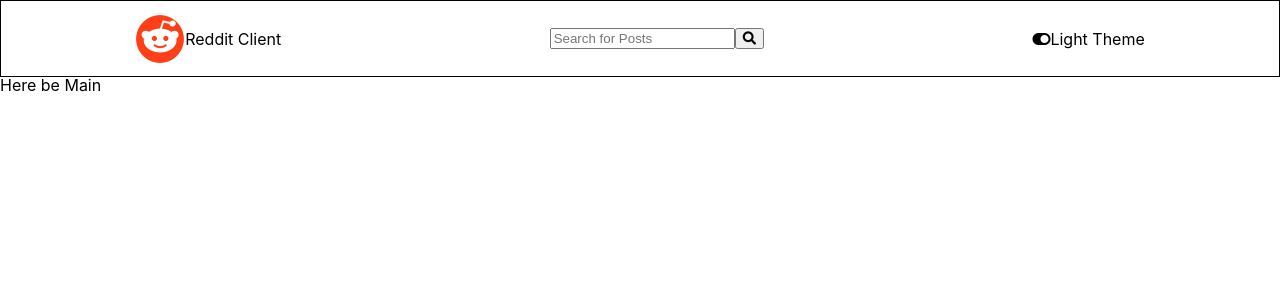
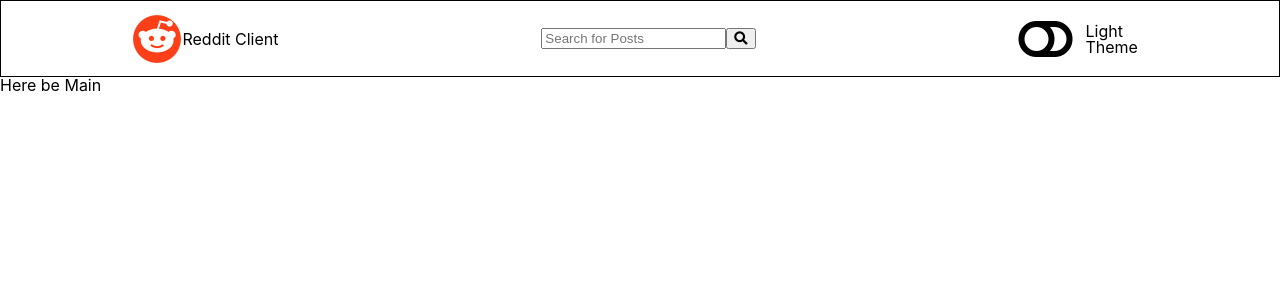
Before and after one commit to TherealGuah/reddit_client, a React (Create React App) app in the folder my-app/: page / in a window 1280 px wide. Shown: the top 300 px of the page. Built offline with nearby package versions, Linux system fonts and the light colour scheme.

Commit message:
created toggleThemeSlice and connected to store

```diff
--- a/my-app/src/app/store.js
+++ b/my-app/src/app/store.js
@@ -1,8 +1,8 @@
 import { configureStore } from '@reduxjs/toolkit';
-
+import toggleThemeSlice from '../features/header/toggleTheme/toggleSlice';
 
 export default configureStore({
   reducer: {
-
+    toggle: toggleThemeSlice,
   },
 });
--- /dev/null
+++ b/my-app/src/features/header/toggleTheme/toggleSlice.js
@@ -0,0 +1,13 @@
+import { createSlice } from '@reduxjs/toolkit';
+
+const options = {
+    name: "toggle",
+    initialState: false,
+    reducers: {
+        toggleTheme: (state, action) => state = !state,
+    }
+};
+
+export const toggleThemeSlice = createSlice(options);
+export const { toggleTheme } = toggleThemeSlice.actions;
+export default toggleThemeSlice.reducer;
--- /dev/null
+++ b/my-app/src/features/header/toggleTheme/toggleTheme.css
@@ -0,0 +1,16 @@
+#toggle i {
+    font-size: 3rem;
+}
+#toggle p {
+    width: 75px;
+    margin: 10%;
+}
+@media only screen and (max-width: 425px) {
+    div p {
+        display: none;
+    }
+
+    #toggle i {
+        font-size: 2rem;
+    }
+}
--- a/my-app/src/features/header/toggleTheme/toggletheme.js
+++ b/my-app/src/features/header/toggleTheme/toggletheme.js
@@ -1,11 +1,11 @@
 import React from 'react';
-
+import './toggleTheme.css';
 export function ToggleTheme() {
 
     return (
-        <div>
-            <i className="fas fa-toggle-on"></i>
-            {/* <i className="fas fa-toggle-off"></i> <--! toggle off --> */}
+        <div id="toggle">
+            {/* <i className="fas fa-toggle-on"></i> */}
+            <i className="fas fa-toggle-off"></i>
             <p className="theme">Light Theme</p>
         </div>
     );
```
